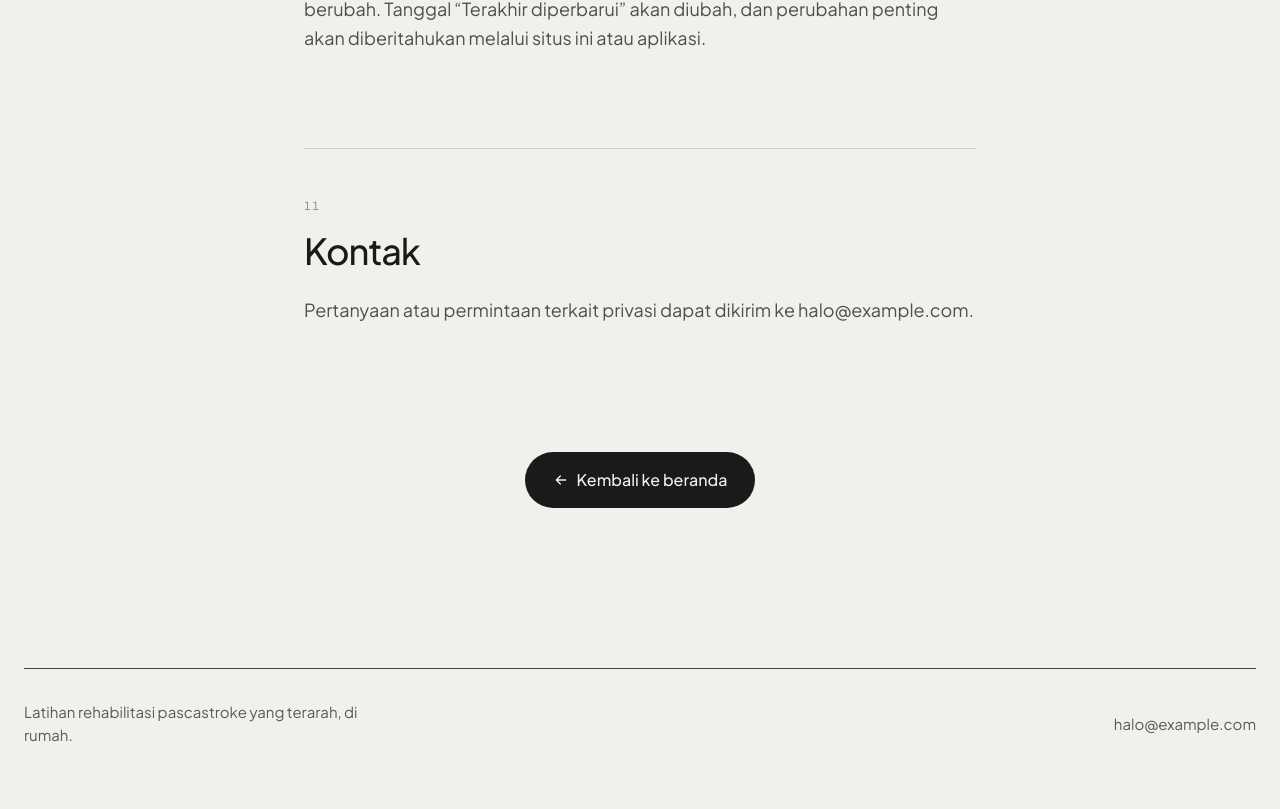
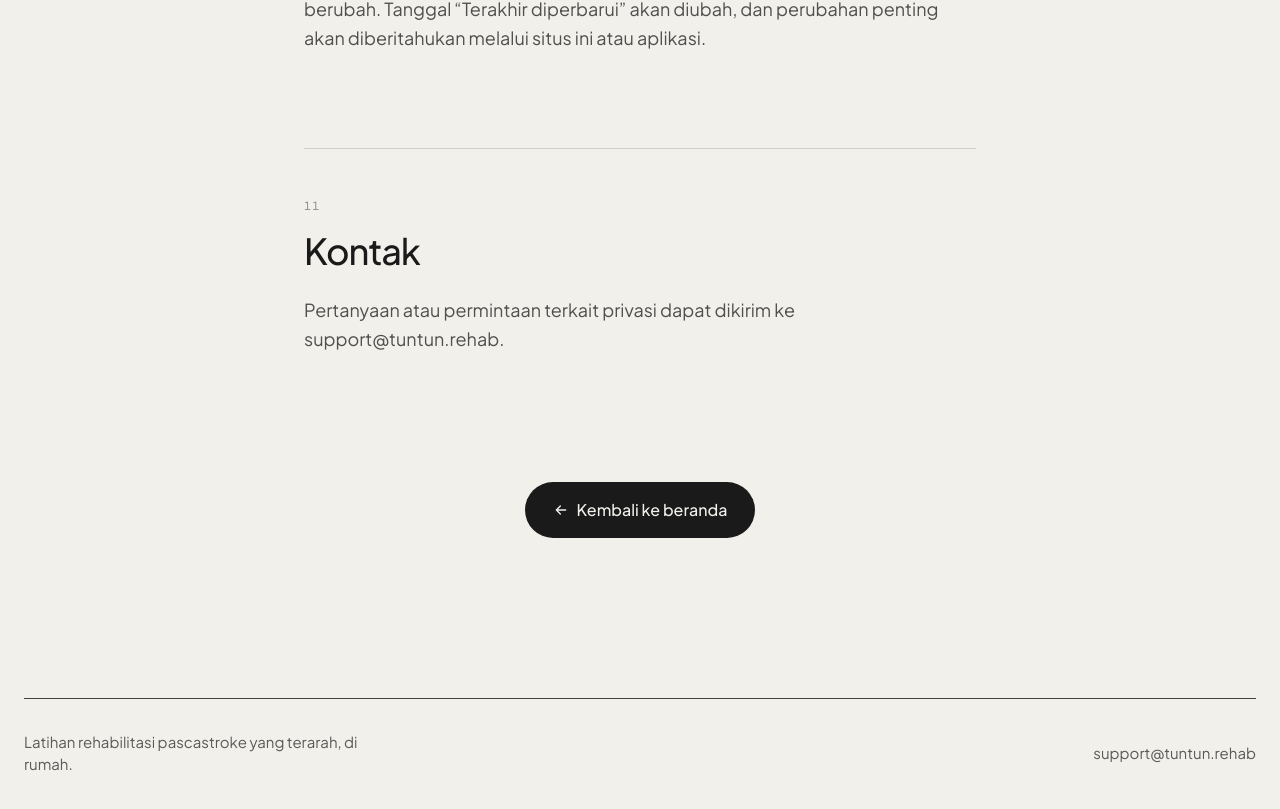
Before and after one commit to OneDihrection/tuntun-website, a Next.js app: page /privasi in a window 1280 px wide. Shown: the part 6468-7277 px from the top of the page. Built offline with nearby package versions, Linux system fonts and the light colour scheme.

Commit message:
feat: update email support

```diff
--- a/src/config.ts
+++ b/src/config.ts
@@ -1,5 +1,4 @@
-// Replace with the team's real inbox before launch.
-export const CONTACT_EMAIL = "halo@example.com";
+export const CONTACT_EMAIL = "support@tuntun.rehab";
 
 export const SITE_URL = process.env.VERCEL_PROJECT_PRODUCTION_URL
   ? `https://${process.env.VERCEL_PROJECT_PRODUCTION_URL}`
```
Also changed, not shown: 1 other file (tests, documents, lock files or other folders).
